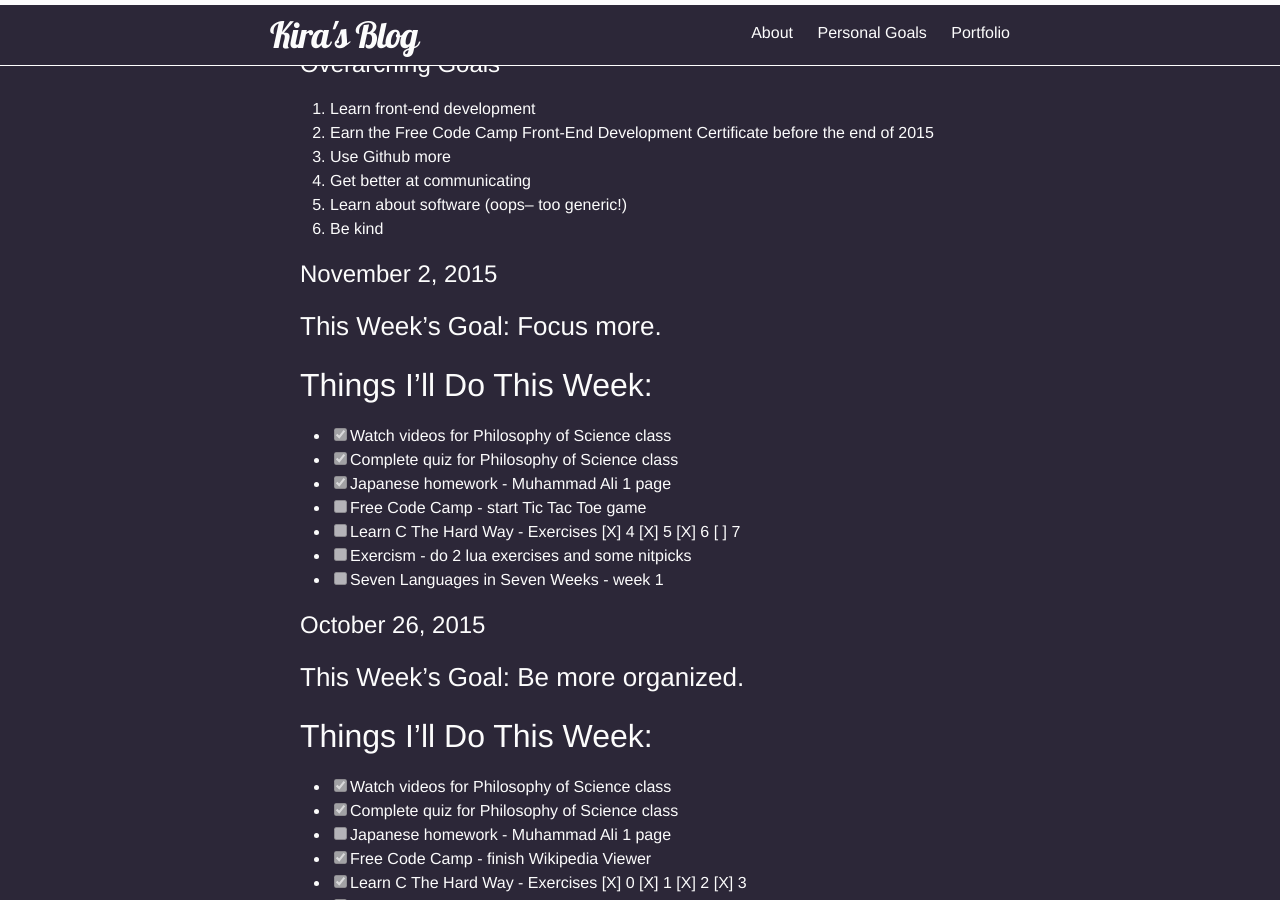
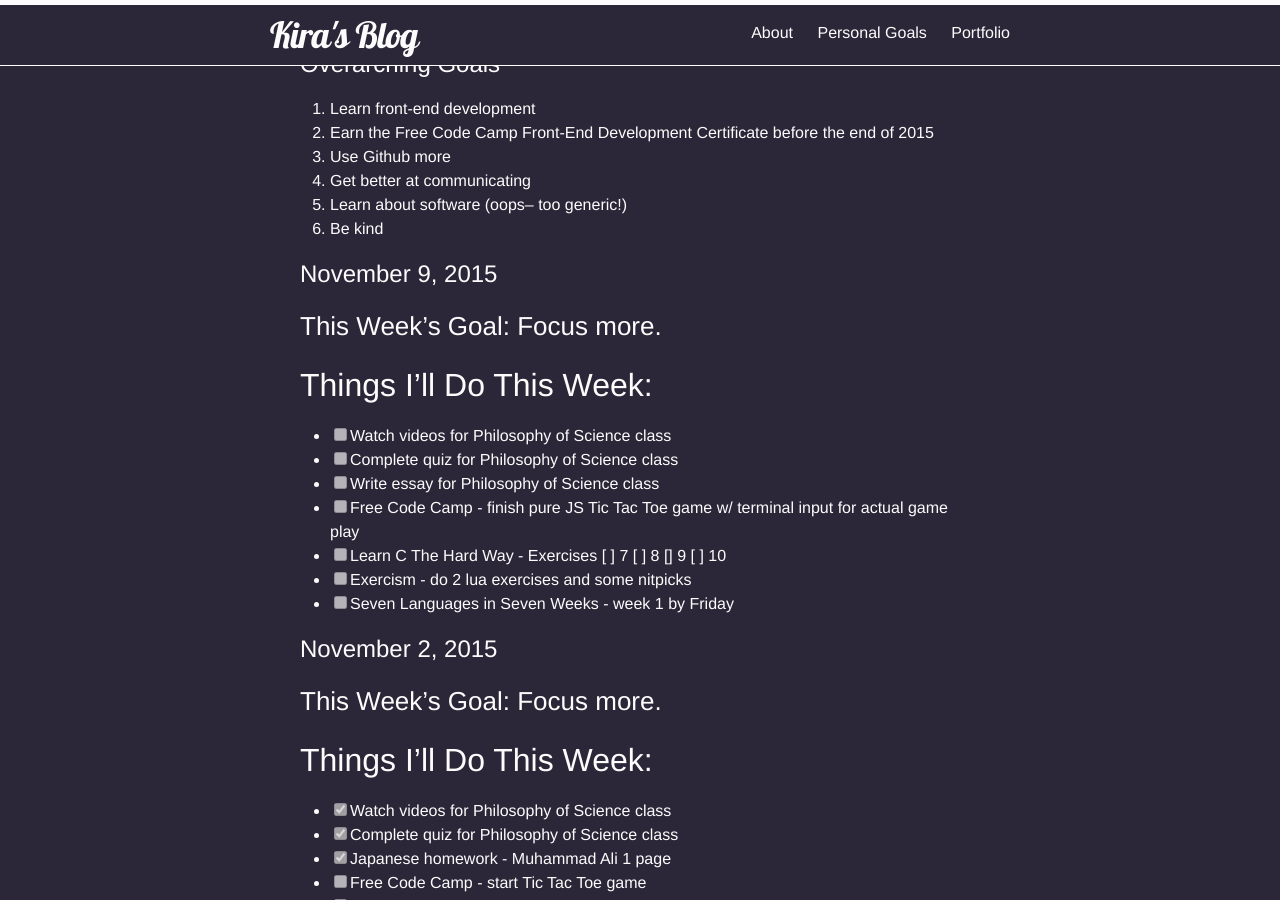
Before and after one commit to kirakirakira/blog, a Jekyll site: the page built from personal-goals.md, in a window 1280 px wide and 900 px high, scrolled down 301 px. Built offline with Jekyll 4.4.1, drawn with Linux system fonts in a browser that asks for light colours; Markdown is read by kramdown in place of the engine named in the settings.

Commit message:
Update personal-goals.md
Added 11/9

```diff
--- a/personal-goals.md
+++ b/personal-goals.md
@@ -18,6 +18,19 @@ Why? I realized what I have been doing and what I want to do is all over the pla
 4. Get better at communicating
 5. Learn about software (oops-- too generic!)
 6. Be kind
+
+# November 9, 2015
+
+### This Week's Goal: Focus more.
+
+## Things I'll Do This Week:
+- [ ] Watch videos for Philosophy of Science class
+- [ ] Complete quiz for Philosophy of Science class
+- [ ] Write essay for Philosophy of Science class
+- [ ] Free Code Camp - finish pure JS Tic Tac Toe game w/ terminal input for actual game play
+- [ ] Learn C The Hard Way - Exercises [ ] 7 [ ] 8 [] 9 [ ] 10
+- [ ] Exercism - do 2 lua exercises and some nitpicks
+- [ ] Seven Languages in Seven Weeks - week 1 by Friday
 
 # November 2, 2015
 
```
